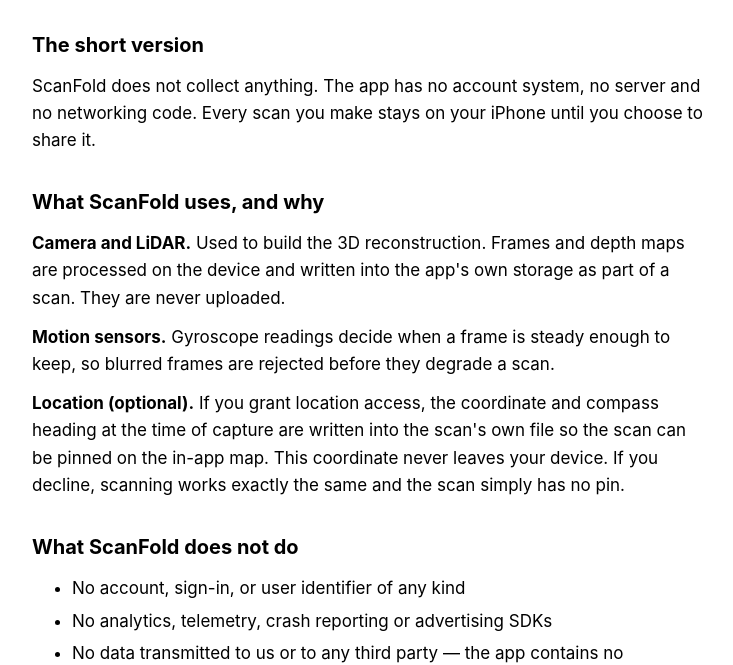
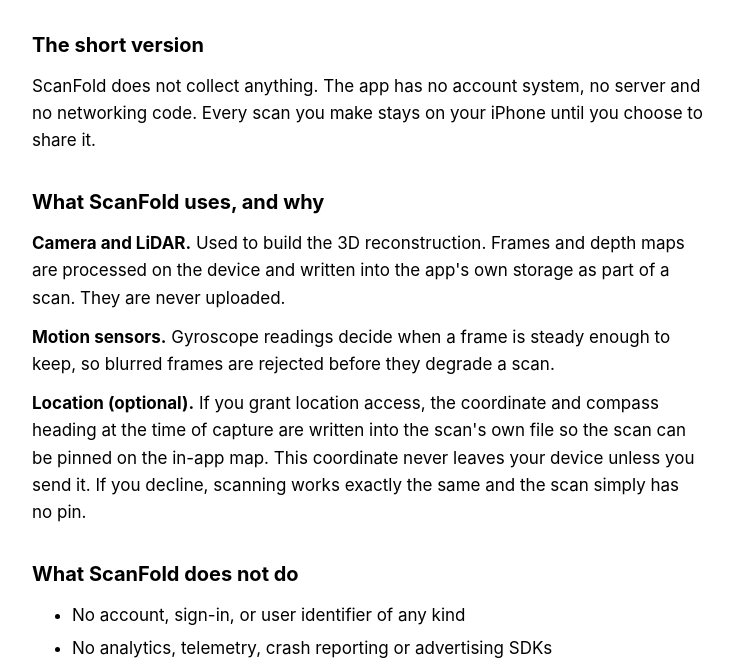
Before and after one commit to deanofthewebb/scanfold-site, a plain HTML site: page privacy.html in a window 1280 px wide. Shown: the part 107-772 px from the top of the page, without its empty margins (272-1005 px from the left). Drawn offline with Linux system fonts and the light colour scheme.

Commit message:
Privacy policy: the location coordinate never leaves the device unless you send it (ScanFold 1.2 exports can carry it)

```diff
--- a/privacy.html
+++ b/privacy.html
@@ -41,7 +41,7 @@ keep, so blurred frames are rejected before they degrade a scan.</p>
 
 <p><strong>Location (optional).</strong> If you grant location access, the coordinate and compass
 heading at the time of capture are written into the scan's own file so the scan
-can be pinned on the in-app map. This coordinate never leaves your device. If you
+can be pinned on the in-app map. This coordinate never leaves your device unless you send it. If you
 decline, scanning works exactly the same and the scan simply has no pin.</p>
 
 <h2>What ScanFold does not do</h2>
```
